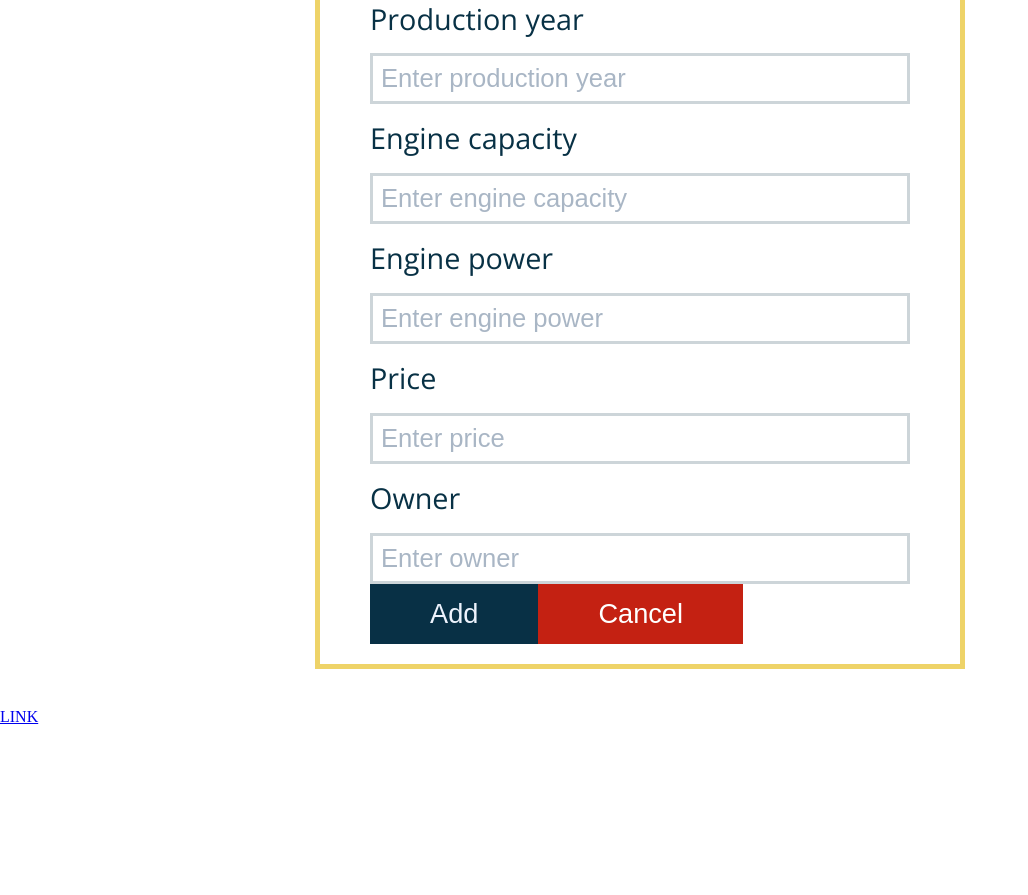
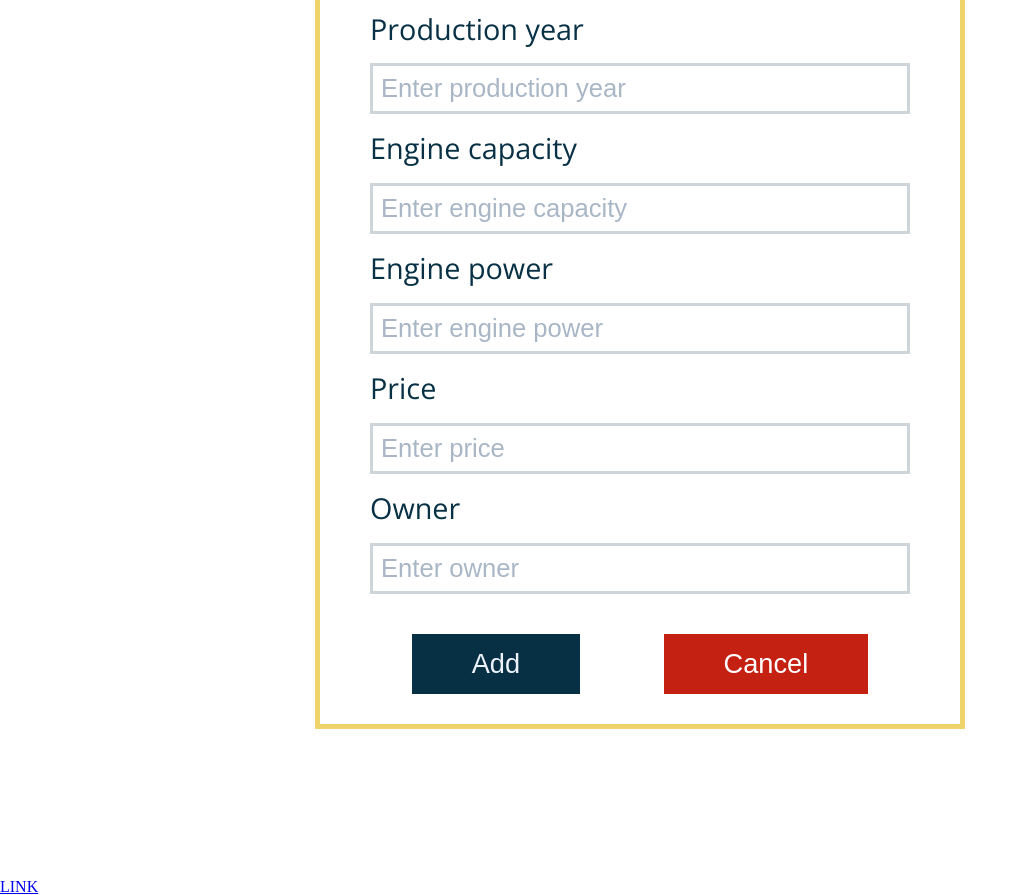
Before and after one commit to olga-arkhipenko/simple-car-list, a React (Create React App) app: page /form in a window 1280 px wide. Shown: the part 420-1315 px from the top of the page, without its empty margins (0-1028 px from the left). Before the commit the page ends 1145 px from the top, so only its background shows below. Built offline with nearby package versions, Linux system fonts and the light colour scheme.

Commit message:
Modified styling.

```diff
--- a/src/components/Form/index.jsx
+++ b/src/components/Form/index.jsx
@@ -13,8 +13,10 @@ const Form = () => {
             <FormField name="Engine power" type="number" />
             <FormField name="Price" type="number" />
             <FormField name="Owner" type="text" />
-            <FormButton value="Add" type="submit" style="accept"/>
-            <FormButton value="Cancel" type="reset" style="cancel"/>
+            <div className="form__actions">
+                <FormButton value="Add" type="submit" style="accept" />
+                <FormButton value="Cancel" type="reset" style="cancel" />
+            </div>
         </form>
     )
 };
--- a/src/components/Form/style.css
+++ b/src/components/Form/style.css
@@ -1,7 +1,15 @@
 .form {
     max-width: 540px;
-    margin: 40px auto;
+    margin: 150px auto;
     padding: 20px 50px;
 
     border: 5px solid #eed368;
 }
+
+.form__actions {
+    display: flex;
+
+    margin: 40px 0 10px;
+
+    justify-content: space-around;
+}
--- a/src/components/FormField/index.jsx
+++ b/src/components/FormField/index.jsx
@@ -5,14 +5,14 @@ const FormField = ({ name, type }) => {
     const lowerCaseName = name.slice(0, 1).toLowerCase().concat(name.slice(1));
 
     return (
-        <label className="form-field">
+        <div className="form-field">
             <p className="form-field__name"> { name } </p>
             <input
                 className="form-field__input"
                 type={ type }
                 required
                 placeholder={`Enter ${ lowerCaseName }` }/>
-        </label>
+        </div>
     )
 };
 
--- a/src/components/Header/style.css
+++ b/src/components/Header/style.css
@@ -1,4 +1,9 @@
 .header {
+    position: fixed;
+    top: 0;
+    right: 0;
+    left: 0;
+
     display: flex;
 
     min-height: 60px;
--- a/src/components/Table/style.css
+++ b/src/components/Table/style.css
@@ -1,5 +1,5 @@
 .table {
-    margin: 40px auto;
+    margin: 150px auto;
 
     font-family: "Open Sans", sans-serif;
     border-collapse: collapse;
```
